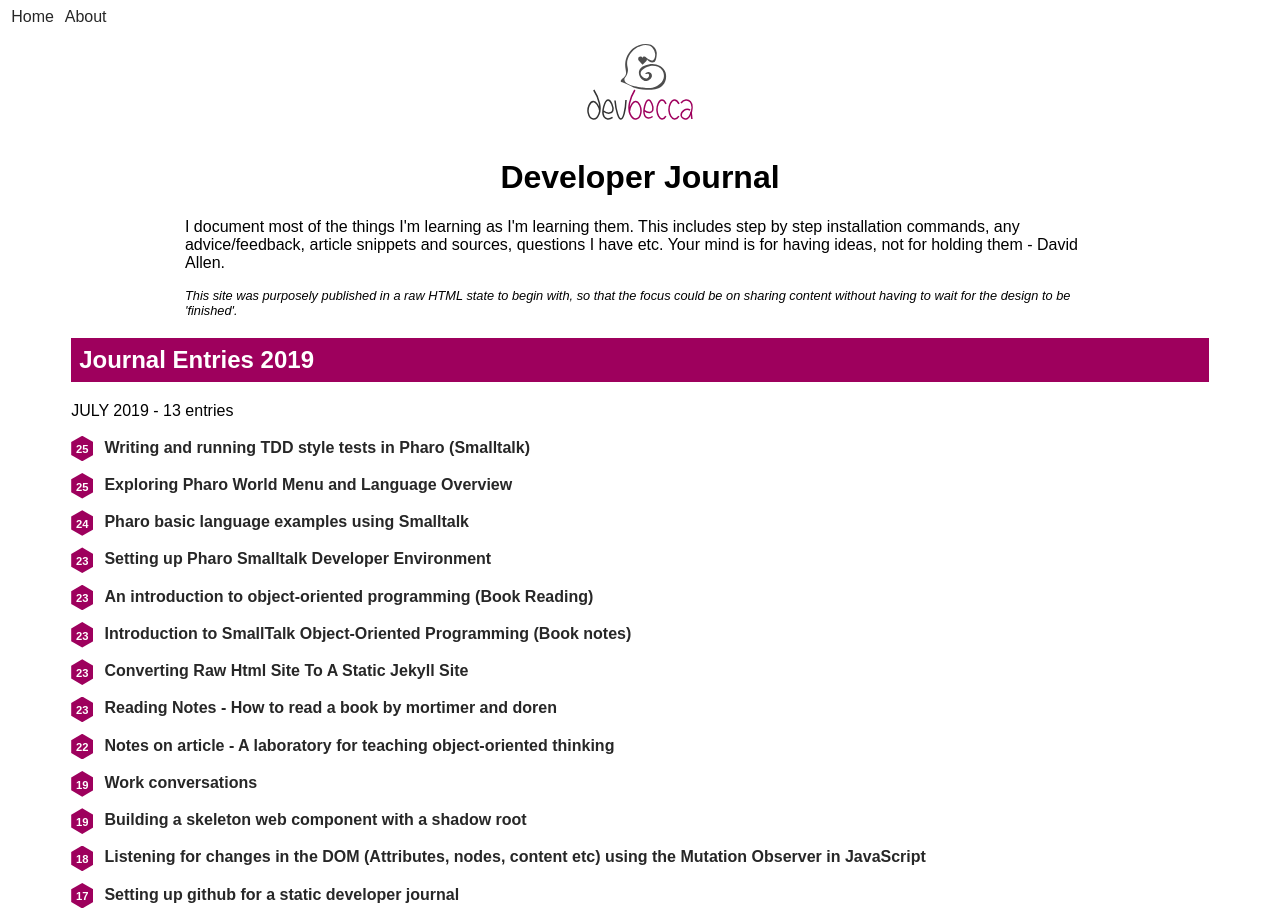
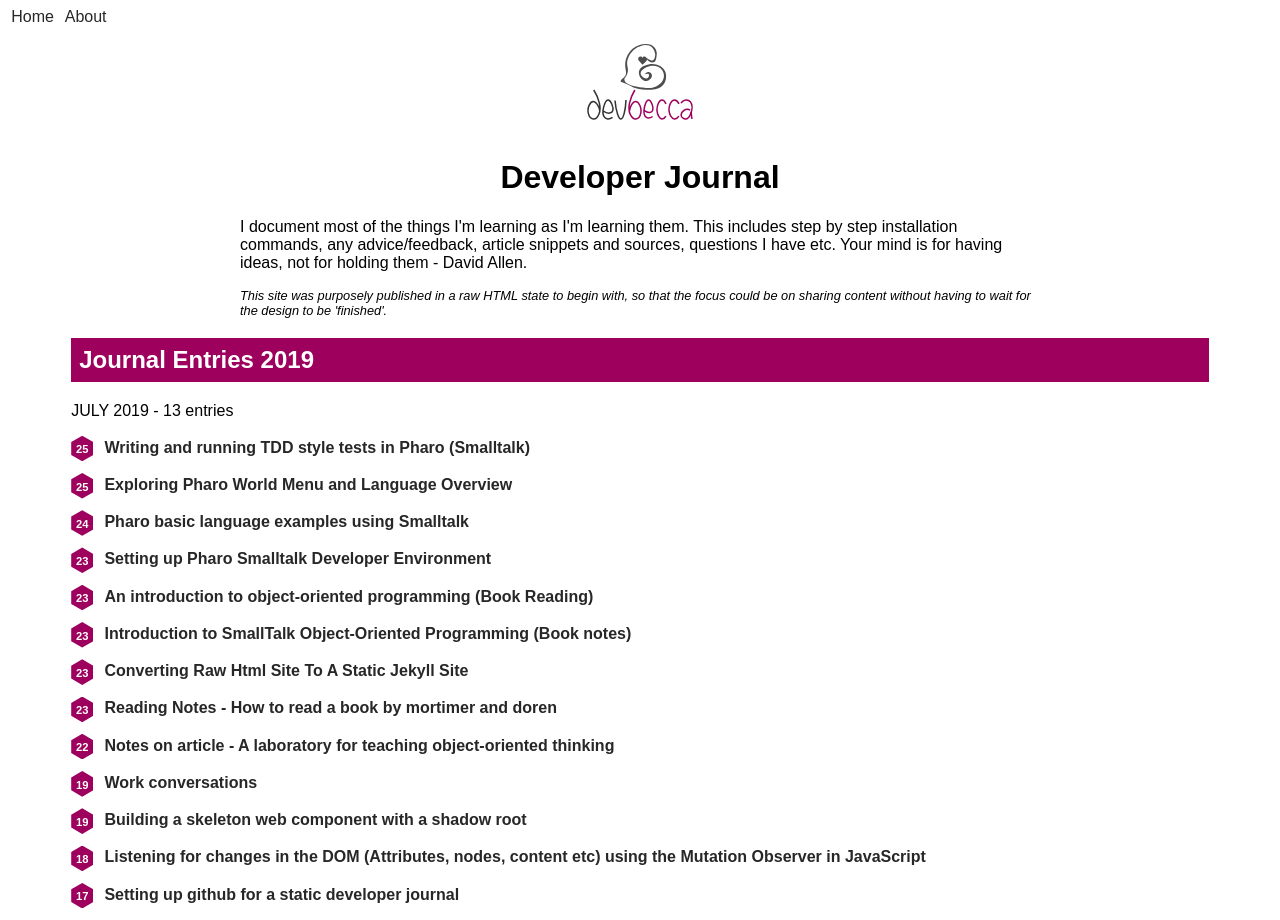
Before and after one commit to Becca9941/Becca9941.github.io, a Jekyll site: the page built from index.html, in a window 1280 px wide. Built offline with Jekyll 4.4.1, drawn with Linux system fonts in a browser that asks for light colours.

Commit message:
post entries now wrap properly

```diff
--- a/css/style.css
+++ b/css/style.css
@@ -44,7 +44,7 @@ a:hover {
 }
 
 .intro {
-	width: 80%;
+  max-width: 800px;
 	margin: 0 auto;
 }
 
@@ -62,7 +62,6 @@ a:hover {
 
 .post-list__item {
   list-style-type: none;
-	width: max-content;
 }
 
 .post-list__item > * {
```
